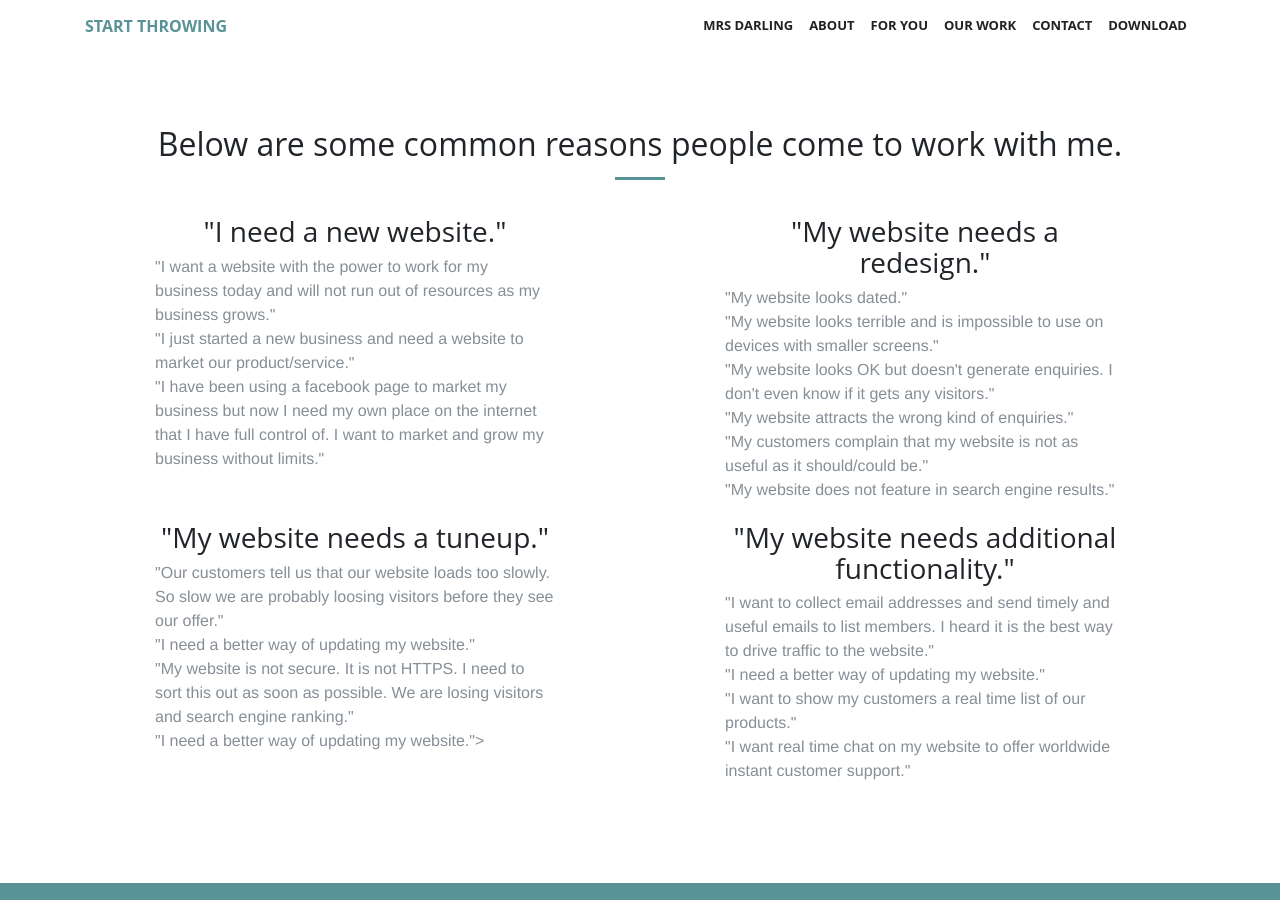
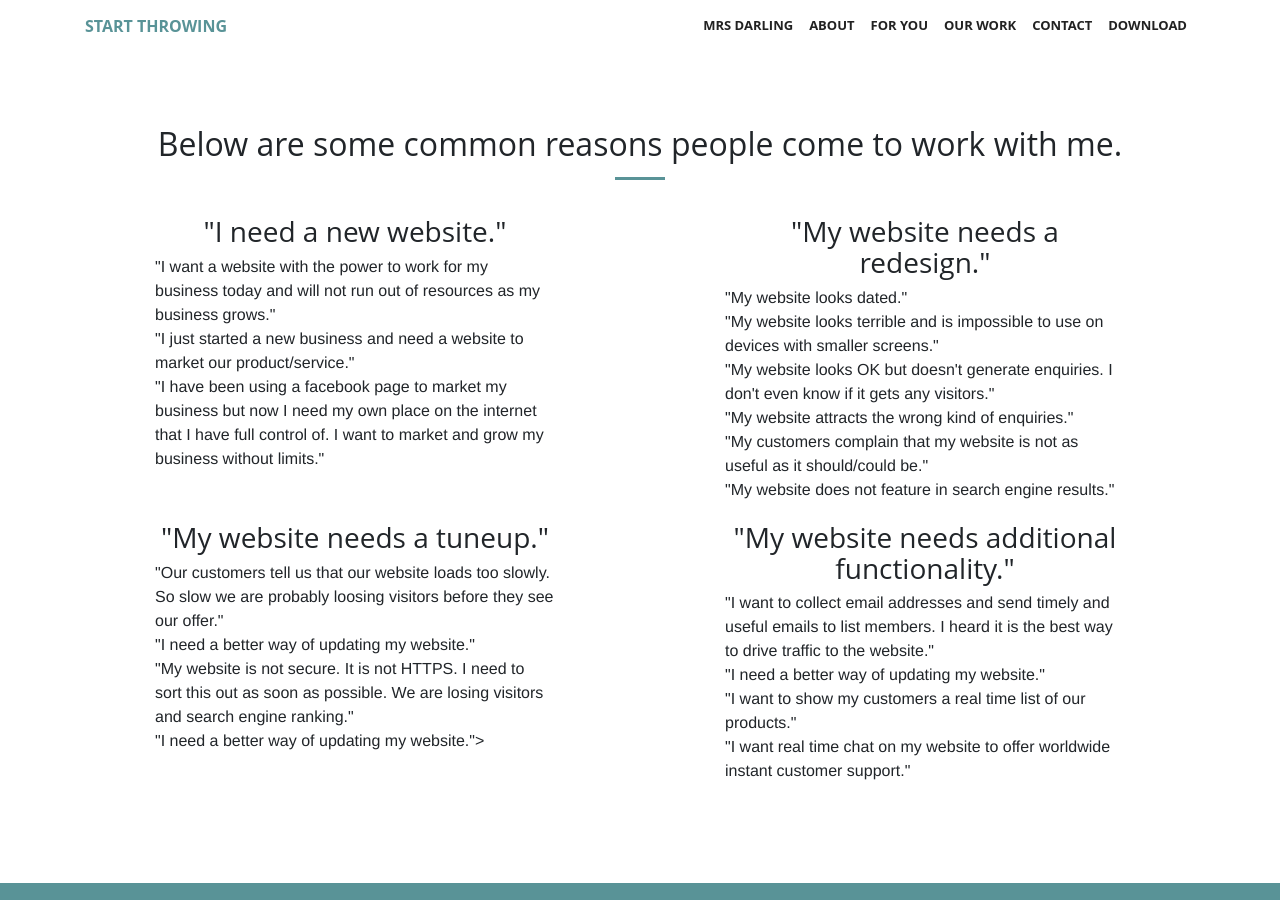
Before and after one commit to primertest-org/ADAADA, a Jekyll site: the page built from index.html, in a window 1280 px wide and 900 px high, scrolled down 942 px. Built offline with Jekyll 4.4.1, drawn with Linux system fonts in a browser that asks for light colours; some web fonts are replaced; grey boxes are pictures that could not be loaded.

Commit message:
Update services.html

```diff
--- a/_includes/services.html
+++ b/_includes/services.html
@@ -13,21 +13,21 @@
           <div class="service-box">
             <!--<i class="fa fa-4x fa-diamond text-primary sr-icons"></i> -->
             <h3 class="text-center editable">"I need a new website."</h3>
-            <p class="text-muted editable">"I want a website with the power to work for my business today and will not run out of resources as my business grows."</p>
-            <p class="text-muted editable">"I just started a new business and need a website to market our product/service."</p>
-            <p class="text-muted editable">"I have been using a facebook page to market my business but now I need my own place on the internet that I have full control of. I want to market and grow my business without limits."</p>
+            <p class=" editable">"I want a website with the power to work for my business today and will not run out of resources as my business grows."</p>
+            <p class=" editable">"I just started a new business and need a website to market our product/service."</p>
+            <p class=" editable">"I have been using a facebook page to market my business but now I need my own place on the internet that I have full control of. I want to market and grow my business without limits."</p>
           </div>
         </div>
         <div class="col-lg-6 col-md-6">
           <div class="service-box">
             <!--<i class="fa fa-4x fa-paper-plane text-primary sr-icons"></i> -->
             <h3 class="text-center editable">"My website needs a redesign."</h3>
-            <p class="text-muted editable">"My website looks dated."</p>
-            <p class="text-muted editable">"My website looks terrible and is impossible to use on devices with smaller screens."</p>
-            <p class="text-muted editable">"My website looks OK but doesn't generate enquiries. I don't even know if it gets any visitors."</p>
-            <p class="text-muted editable">"My website attracts the wrong kind of enquiries."</p>
-            <p class="text-muted editable">"My customers complain that my website is not as useful as it should/could be."</p>
-            <p class="text-muted editable">"My website does not feature in search engine results."</p>
+            <p class=" editable">"My website looks dated."</p>
+            <p class=" editable">"My website looks terrible and is impossible to use on devices with smaller screens."</p>
+            <p class=" editable">"My website looks OK but doesn't generate enquiries. I don't even know if it gets any visitors."</p>
+            <p class=" editable">"My website attracts the wrong kind of enquiries."</p>
+            <p class=" editable">"My customers complain that my website is not as useful as it should/could be."</p>
+            <p class=" editable">"My website does not feature in search engine results."</p>
           </div>
         </div>
        </div>
@@ -37,20 +37,20 @@
           <div class="service-box">
             <!-- <i class="fa fa-4x fa-newspaper-o text-primary sr-icons"></i> -->
             <h3 class="text-center editable">"My website needs a tuneup."</h3>
-            <p class="text-muted editable">"Our customers tell us that our website loads too slowly. So slow we are probably loosing visitors before they see our offer."</p>
-            <p class="text-muted editable">"I need a better way of updating my website."</p>
-            <p class="text-muted editable">"My website is not secure. It is not HTTPS. I need to sort this out as soon as possible. We are losing visitors and search engine ranking."</p>
-            <p class="text-muted editable">"I need a better way of updating my website."></p>
+            <p class=" editable">"Our customers tell us that our website loads too slowly. So slow we are probably loosing visitors before they see our offer."</p>
+            <p class=" editable">"I need a better way of updating my website."</p>
+            <p class=" editable">"My website is not secure. It is not HTTPS. I need to sort this out as soon as possible. We are losing visitors and search engine ranking."</p>
+            <p class=" editable">"I need a better way of updating my website."></p>
           </div>
         </div>
         <div class="col-lg-6 col-md-6">
           <div class="service-box">
             <!-- <i class="fa fa-4x fa-heart text-primary sr-icons"></i> -->
             <h3 class="text-center editable">"My website needs additional functionality."</h3>
-            <p class="text-muted editable">"I want to collect email addresses and send timely and useful emails to list members. I heard it is the best way to drive traffic to the website."</p>
-            <p class="text-muted editable">"I need a better way of updating my website."</p>
-            <p class="text-muted editable">"I want to show my customers a real time list of our products."</p>
-            <p class="text-muted editable">"I want real time chat on my website to offer worldwide instant customer support."</p>
+            <p class=" editable">"I want to collect email addresses and send timely and useful emails to list members. I heard it is the best way to drive traffic to the website."</p>
+            <p class=" editable">"I need a better way of updating my website."</p>
+            <p class=" editable">"I want to show my customers a real time list of our products."</p>
+            <p class=" editable">"I want real time chat on my website to offer worldwide instant customer support."</p>
           </div>
         </div>
       </div>
```
